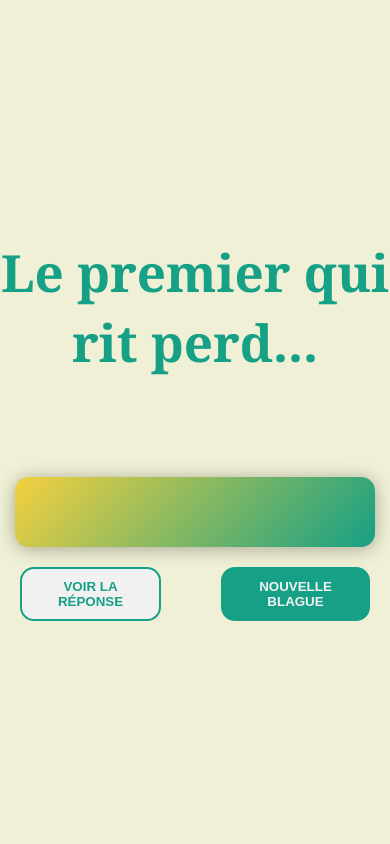
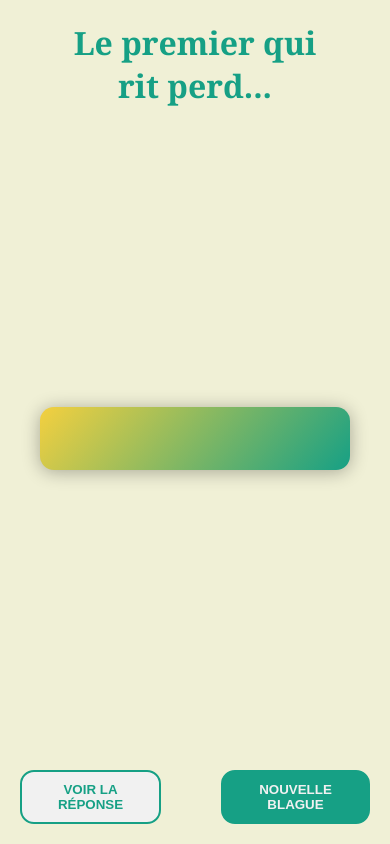
Before and after one commit to Tiknock/joke, a plain HTML site: page index.html in a window 390 px wide. Drawn offline with Linux system fonts and the light colour scheme; no server answers.

Commit message:
Responsive

```diff
--- a/style.css
+++ b/style.css
@@ -17,7 +17,6 @@ h1 {
 }
 .app {
   width: 70%;
-  min-width: 280px;
   max-width: 800px;
   background-color: #F4D03F;
   background-image: linear-gradient(132deg, #F4D03F 0%, #16A085 100%);
@@ -72,3 +71,18 @@ h1 {
     transform: rotate(359deg);
   }
 }
+@media screen and (max-width:500px) {
+  body {
+    font-size: 1.2rem;
+  }
+  h1 {
+    font-size: 2rem;
+    width: 70%;
+    margin-bottom: 20px;
+  }
+  .app {
+    margin: auto;
+    width: 50%;
+    min-width: 230px;
+  }
+}
```
